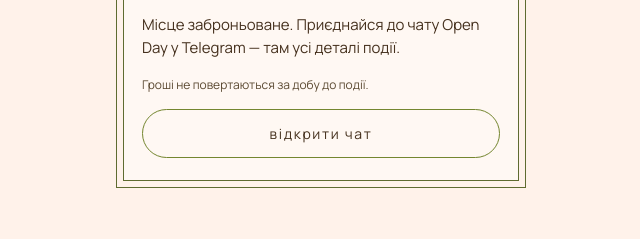
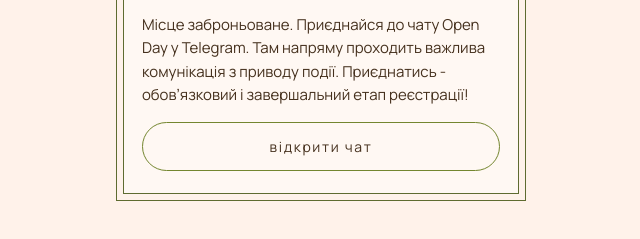
Before and after one commit to OlegCherednyk/BBM, a website: page open-day/paid.html in a window 1280 px wide. Shown: the part 121-360 px from the top of the page, without its empty margins (319-959 px from the left). Drawn offline with Linux system fonts and the light colour scheme; a web font is replaced by a local one.

Commit message:
Edit payments

```diff
--- a/open-day/paid.html
+++ b/open-day/paid.html
@@ -8,7 +8,7 @@
     <link rel="preconnect" href="https://fonts.googleapis.com" />
     <link rel="preconnect" href="https://fonts.gstatic.com" crossorigin />
     <link href="https://fonts.googleapis.com/css2?family=Manrope:wght@400;500;600&family=Unbounded:wght@700;800&display=swap" rel="stylesheet" />
-    <link rel="stylesheet" href="styles.css?r=21" />
+    <link rel="stylesheet" href="styles.css?r=24" />
     <link rel="icon" href="assets/logo.png" />
   </head>
   <body>
@@ -16,8 +16,7 @@
       <a class="back" href="landing.html">до афіші</a>
       <section class="done sign">
         <h1 class="block-title">Оплата пройшла</h1>
-        <p>Місце заброньоване. Приєднайся до чату Open Day у Telegram — там усі деталі події.</p>
-        <p class="refund">Гроші не повертаються за добу до події.</p>
+        <p>Місце заброньоване. Приєднайся до чату Open Day у Telegram. Там напряму проходить важлива комунікація з приводу події. Приєднатись - обовʼязковий і завершальний етап реєстрації!</p>
         <a class="go" href="https://t.me/+Sc1q5Qf6LxNiODVi">відкрити чат</a>
       </section>
     </main>
```
